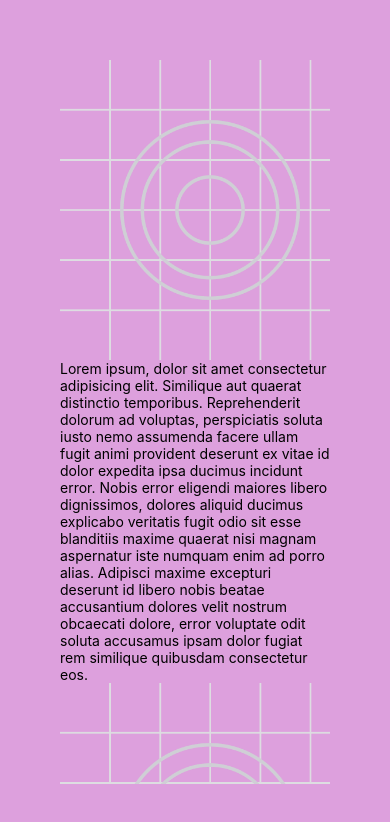
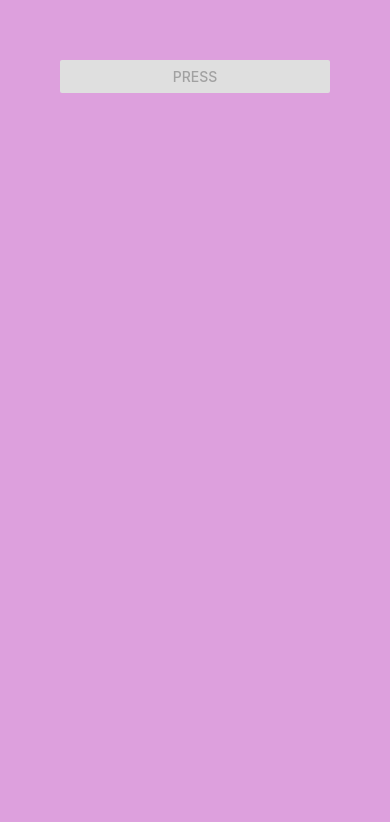
Before and after one commit to itsparasbisht/rn-starter, a React Native app: screen / in a window 390 px wide. Shown: the top 822 px of the page. Built offline with nearby package versions, Linux system fonts and the light colour scheme.

Commit message:
Button component

```diff
--- a/App.js
+++ b/App.js
@@ -1,26 +1,14 @@
-import { View, Image, Text, ImageBackground, ScrollView } from "react-native";
-const logoImg = require("./assets/adaptive-icon.png");
+import { View, Button } from "react-native";
 
 export default function App() {
   return (
     <View style={{ flex: 1, backgroundColor: "plum", padding: 60 }}>
-      <ScrollView>
-        <Image source={logoImg} style={{ width: 300, height: 300 }} />
-        <Text>
-          Lorem ipsum, dolor sit amet consectetur adipisicing elit. Similique
-          aut quaerat distinctio temporibus. Reprehenderit dolorum ad voluptas,
-          perspiciatis soluta iusto nemo assumenda facere ullam fugit animi
-          provident deserunt ex vitae id dolor expedita ipsa ducimus incidunt
-          error. Nobis error eligendi maiores libero dignissimos, dolores
-          aliquid ducimus explicabo veritatis fugit odio sit esse blanditiis
-          maxime quaerat nisi magnam aspernatur iste numquam enim ad porro
-          alias. Adipisci maxime excepturi deserunt id libero nobis beatae
-          accusantium dolores velit nostrum obcaecati dolore, error voluptate
-          odit soluta accusamus ipsam dolor fugiat rem similique quibusdam
-          consectetur eos.
-        </Text>
-        <Image source={logoImg} style={{ width: 300, height: 300 }} />
-      </ScrollView>
+      <Button
+        title="Press"
+        onPress={() => console.log("pressed")}
+        color="midnightblue"
+        disabled
+      />
     </View>
   );
 }
```
